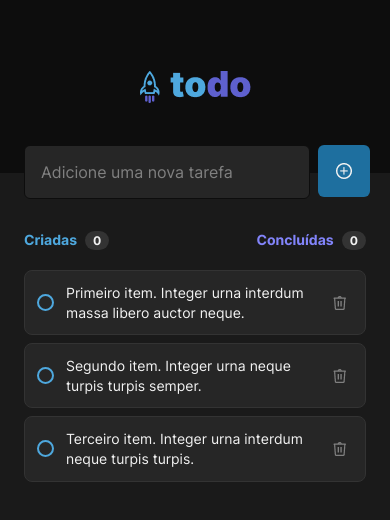
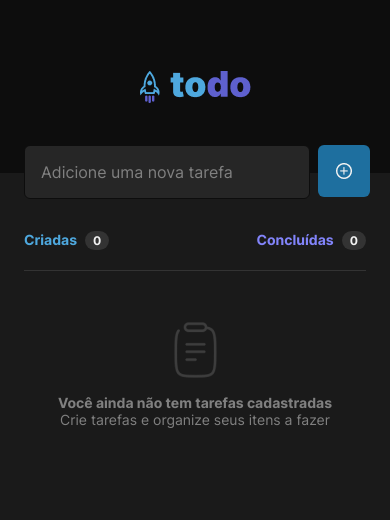
Before and after one commit to lalsilva/desafio-rocketseat-todolist, a React Native app: screen / in a window 390 px wide. Shown: the top 520 px of the page. Built offline with nearby package versions, Linux system fonts and the light colour scheme.

Commit message:
Funcionalidade do botão Adicionar Tarefa

```diff
--- a/src/screens/Home/index.tsx
+++ b/src/screens/Home/index.tsx
@@ -9,7 +9,10 @@ import {
 } from "react-native";
 import { useState } from "react";
 
+import uuid from "react-native-uuid";
+
 import { Task } from "../../components/Task";
+import { TTask } from "../../types/task.type";
 import { stylesDefault } from "../../styles";
 import { styles } from "./styles";
 
@@ -18,34 +21,45 @@ const BtnAdd = require("../../../assets/btn-add.png");
 const ListEmptyIcon = require("../../../assets/list-empty-icon.png");
 
 export function Home() {
-  const [tasks, setTasks] = useState<any[]>([
-    {
-      id: 1,
-      description:
-        "Primeiro item. Integer urna interdum massa libero auctor neque.",
-      closed: false,
-      dateClosed: null,
-    },
-    {
-      id: 2,
-      description: "Segundo item. Integer urna neque turpis turpis semper.",
-      closed: false,
-      dateClosed: null,
-    },
-    {
-      id: 3,
-      description: "Terceiro item. Integer urna interdum neque turpis turpis.",
-      closed: false,
-      dateClosed: null,
-    },
-  ]);
+  const [tasks, setTasks] = useState<TTask[]>([]);
+  const [taskDescription, setTaskDescription] = useState("");
   const [buttonAddPressed, setButtonAddPressed] = useState(false);
 
-  function handleButtonAddPressInOut() {
+  function handleButtonAddPressIn() {
     setButtonAddPressed((prevState) => !prevState);
   }
 
-  function handleTaskClose(task: any) {
+  function handleButtonAddPressInOut() {
+    handleButtonAddPressIn();
+
+    const description = taskDescription.trim();
+    const task: TTask = {
+      id: uuid.v4().toString(),
+      description,
+      dateCreated: Date.now(),
+      closed: false,
+      dateClosed: null,
+    };
+
+    if (description.length === 0) {
+      return Alert.alert(
+        "Tarefa Inválida!",
+        "É necessária uma descrição para a tarefa."
+      );
+    }
+
+    if (tasks.filter((task) => task.description === description).length > 0) {
+      return Alert.alert(
+        "Tarefa Existente!",
+        "Já foi adicionada uma tarefa com essa descrição."
+      );
+    }
+
+    setTasks((prevState) => [...prevState, task]);
+    setTaskDescription("");
+  }
+
+  function handleTaskClose(task: TTask) {
     setTasks((prevState) => {
       const { id, closed } = task;
 
@@ -92,6 +106,8 @@ export function Home() {
             style={styles.input}
             placeholder="Adicione uma nova tarefa"
             placeholderTextColor="#808080"
+            onChangeText={setTaskDescription}
+            value={taskDescription}
           />
           <TouchableOpacity
             style={[
@@ -99,7 +115,7 @@ export function Home() {
               buttonAddPressed ? styles.buttonAddPressed : null,
             ]}
             activeOpacity={1}
-            onPressIn={handleButtonAddPressInOut}
+            onPressIn={handleButtonAddPressIn}
             onPressOut={handleButtonAddPressInOut}
           >
             <Image source={BtnAdd} />
```
